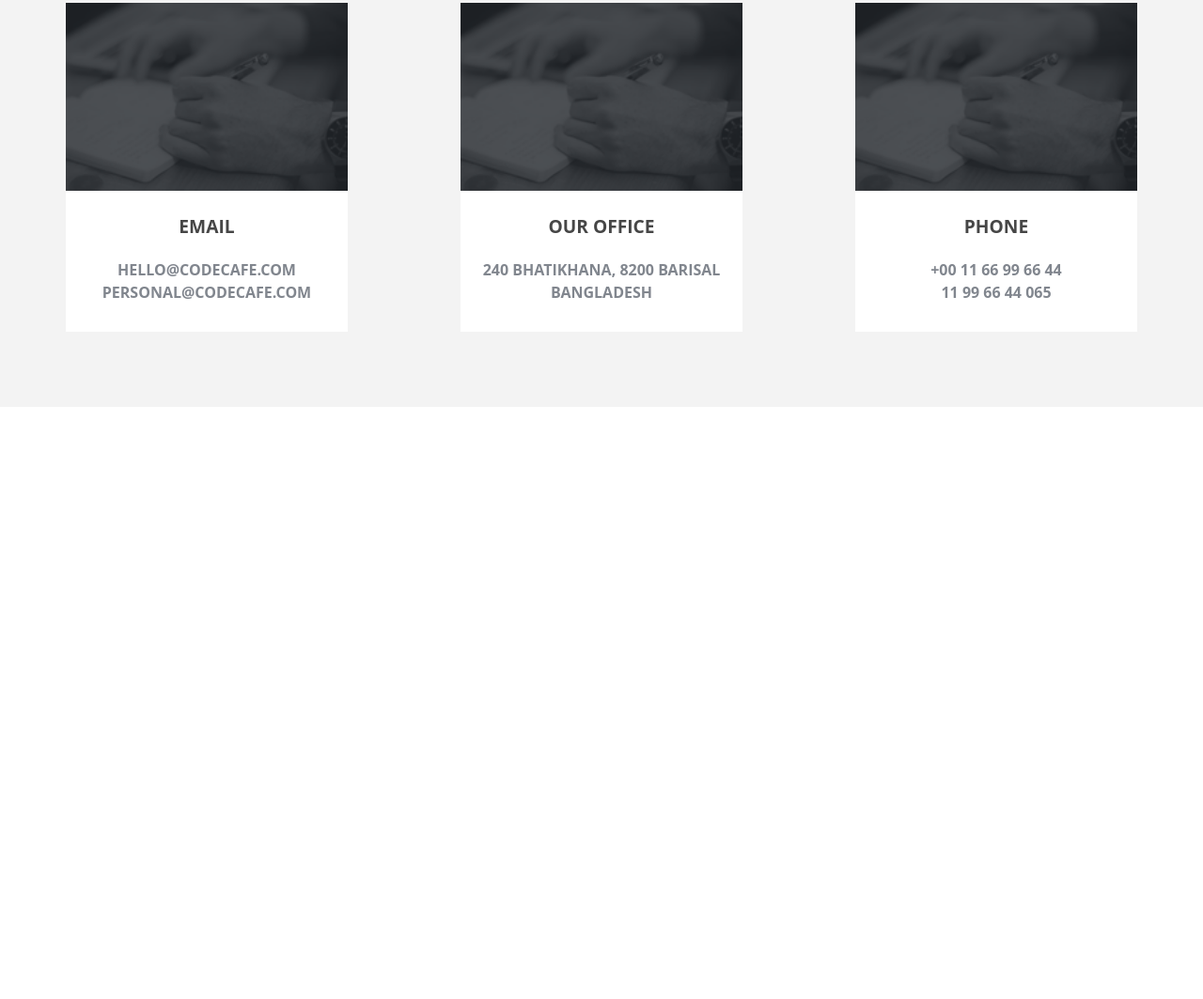
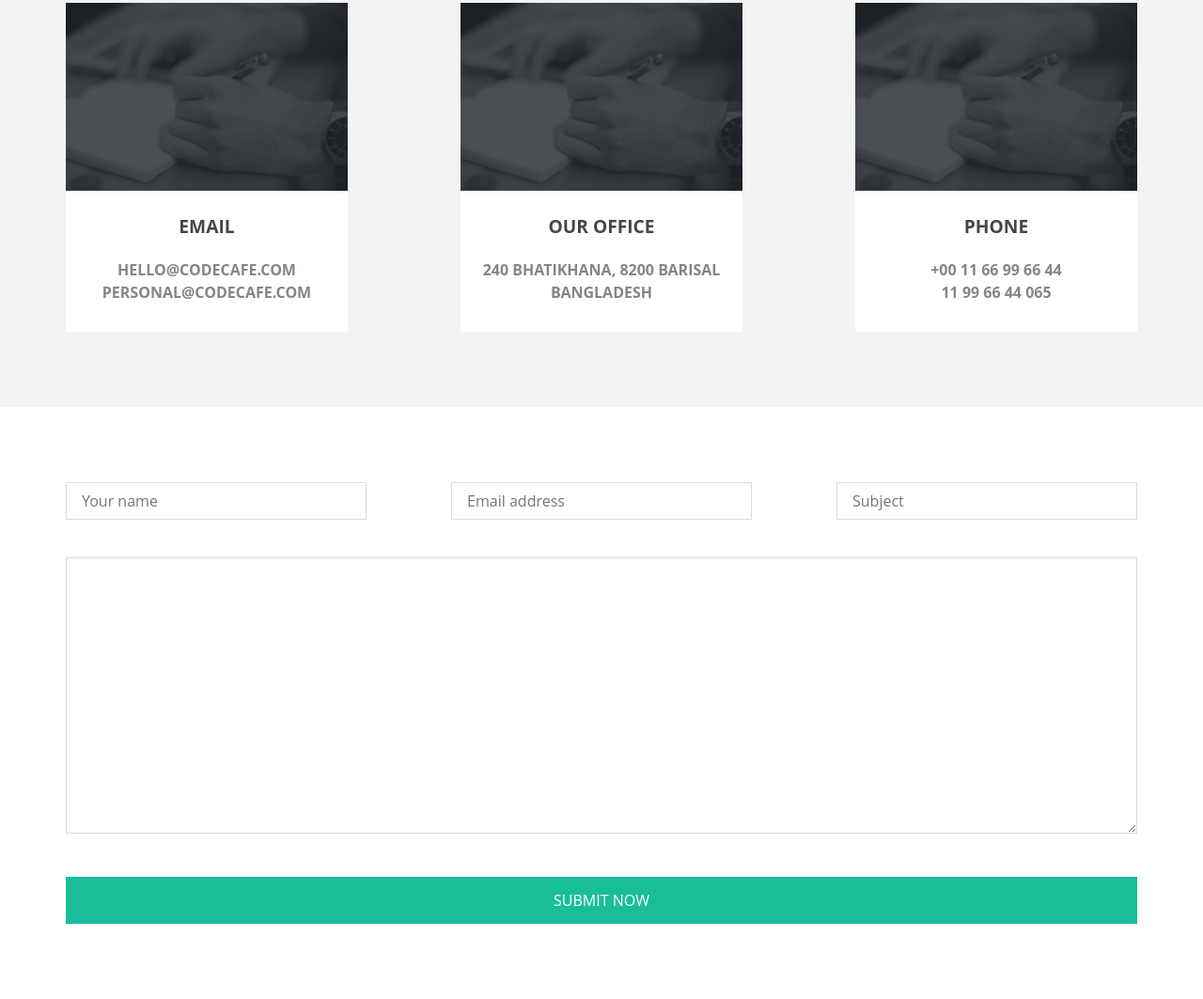
Before and after one commit to ScionRs/Bouncy, a website: page src/index.html in a window 1280 px wide. Shown: the part 8865-9928 px from the top of the page at 94% size. Before the commit the page ends 9298 px from the top, so only its background shows below. Drawn offline with Linux system fonts and the light colour scheme; files whose address does not match are found by name.

Commit message:
Added message-section

```diff
--- a/src/index.html
+++ b/src/index.html
@@ -581,6 +581,21 @@
         </div>
     </div>
 </section>
+<section class="message">
+    <div class="container">
+            <form action="#" class="message__form">
+                <div class="message__wrapper">
+                <input type="text" class="message__input" placeholder="Your name">
+                <input type="text" class="message__input" placeholder="Email address">
+                <input type="text" class="message__input" placeholder="Subject">
+                </div>
+                <textarea rows="12" cols="140" class="message__text"></textarea>
+                <button class="message__btn">SUBMIT NOW</button>
+            </form>
+        </div>
+</section>
+
+
 
 <script src="js/jquery-3.6.0.min.js"></script>
 <script src="js/all.min.js"></script>
--- a/src/sass/base/_variables.sass
+++ b/src/sass/base/_variables.sass
@@ -5,3 +5,4 @@ $titlemargintop: 80px
 $blue: #333b46
 $subtitle: #b2b3b3
 $darkgray: #464646
+$lightgray: #d8dce0
--- /dev/null
+++ b/src/sass/blocks/_message.sass
@@ -0,0 +1,26 @@
+.message
+  padding: $titlemargintop 0
+  &__wrapper
+    display: flex
+    justify-content: space-between
+  &__input
+    width: 320px
+    height: 40px
+    background-color: white
+    border: 1px solid $lightgray
+    padding-left: 1rem
+  &__text
+    width: 100%
+    margin-top: 2.5rem
+    border: 1px solid $lightgray
+    padding-left: 1rem
+  &__btn
+    display: block
+    margin-left: auto
+    width: 100%
+    height: 50px
+    margin-top: 2.5rem
+    background-color: $green
+    color: white
+    border: 3px solid $green
+    outline: none !important
--- a/src/sass/style.sass
+++ b/src/sass/style.sass
@@ -21,6 +21,7 @@
 @import "blocks/price"
 @import "blocks/subscribe"
 @import "blocks/contact"
+@import "blocks/message"
 @import "blocks/media"
 
 html
```
Also changed, not shown: dist/css/style.min.css, dist/index.html, src/css/style.min.css.
